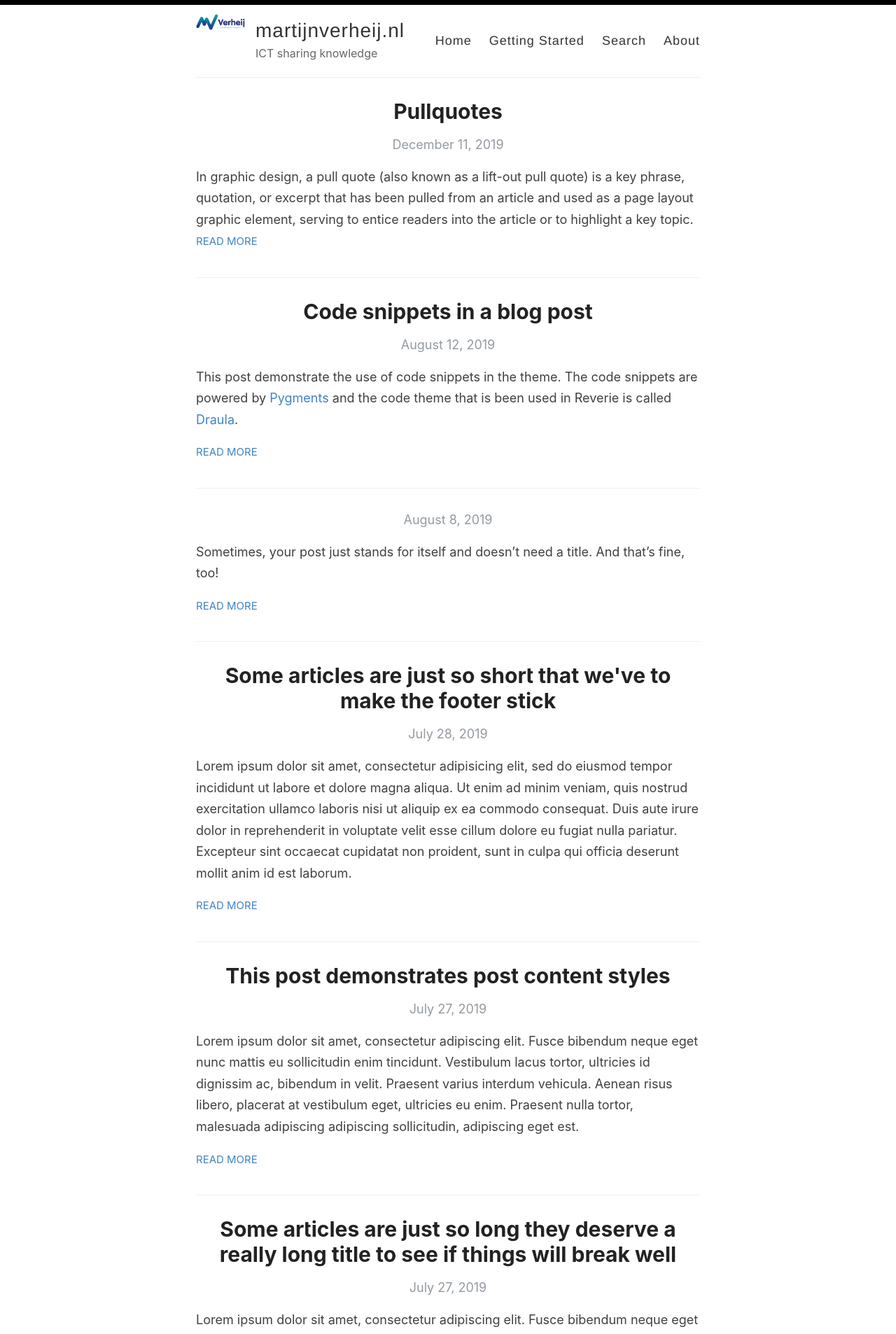
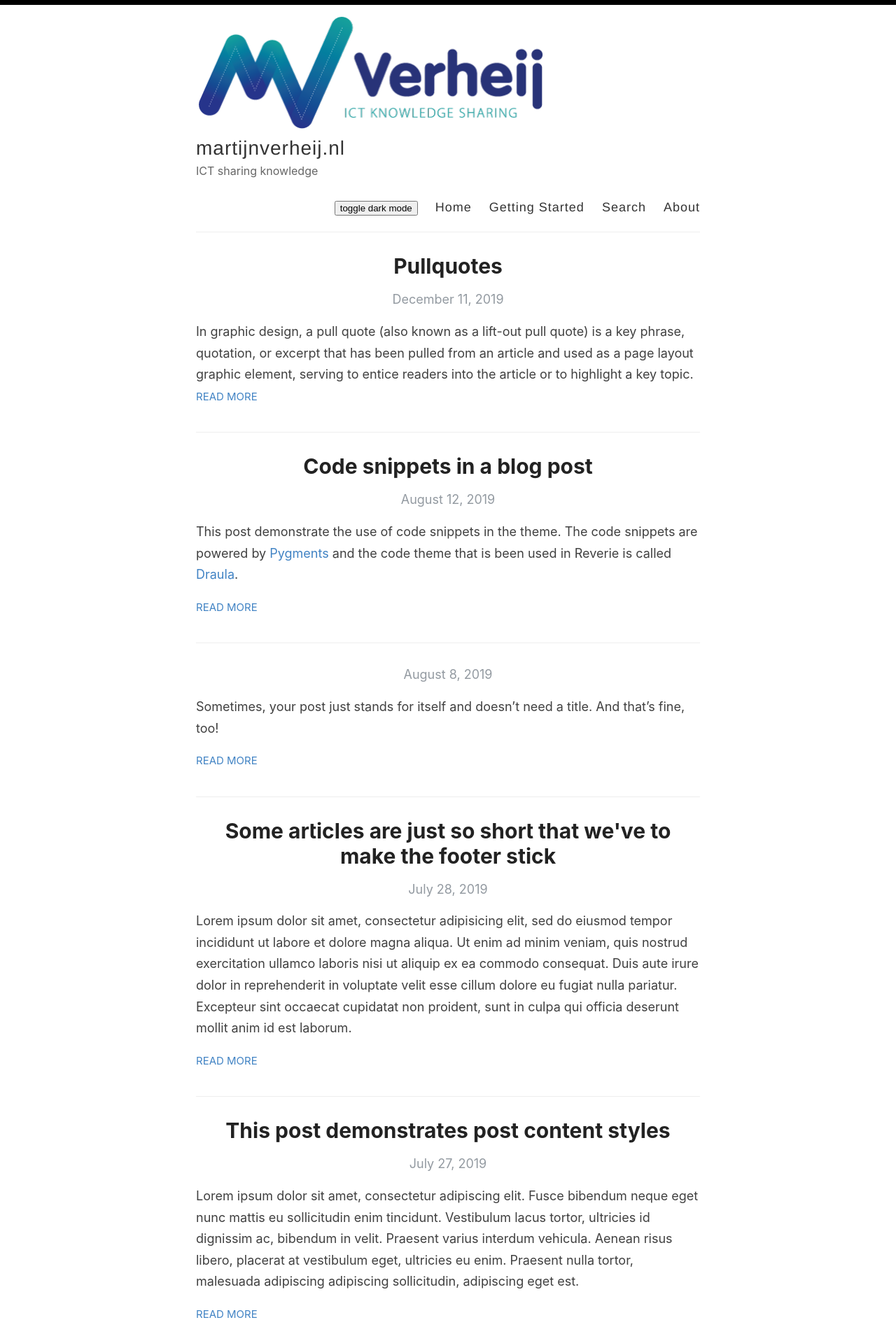
Before and after one commit to martijnverheij/martijnverheij.github.io, a Jekyll site: the page built from index.html, in a window 1280 px wide. Shown: the top 1906 px of the page at 70% size. Built offline with Jekyll 4.4.1, drawn with Linux system fonts in a browser that asks for light colours; the list of posts is cut into pages by our own code.

Commit message:
commit to master

```diff
--- a/_layouts/default.html
+++ b/_layouts/default.html
@@ -9,8 +9,10 @@
     <link rel="alternate" type="application/rss+xml" title="{{ site.name }} - {{ site.description }}" href="{{ site.baseurl }}/feed.xml" />
     <link rel="canonical" href="{{ site.url }}{{ page.url }}" />
 
+    <script type="text/javascript" src="/assets/style.js"></script>
+
     <meta name="theme-color" content="#000000">
-    <link rel="icon" type="image/png" sizes="32x32" href="{{ site.baseurl }}/images/favicon-32x32.png">
+    <link rel="icon" type="image/png" sizes="32x32" href="{{ site.baseurl }}/images/MV-favicon-32x32.png">
   </head>
 
   <body>
@@ -27,6 +29,7 @@
             </div>
 
             <nav>
+              <button type="button" onclick="toggleTheme()">toggle dark mode</button>
               <a href="{{ site.baseurl }}/">Home</a>
               <a href="{{ site.baseurl }}/getting-started">Getting Started</a>
               <a href="{{ site.baseurl }}/search">Search</a>
--- a/assets/style.scss
+++ b/assets/style.scss
@@ -18,6 +18,17 @@
 html {
   font-size: 100%;
   height: 100%;
+}
+
+// Poor man's dark mode
+// dev.to/pqina/poor-man-s-dark-mode-using-css-filter221n
+
+.dark-mode img {
+  filter: hue-rotate(180deg) invert(100%);
+}
+
+.dark-mode {
+  filter: invert(100%) hue-rotate(180deg);
 }
 
 body {
@@ -279,8 +290,8 @@
 
 .site-avatar {
   float: left;
-  width: 70px;
-  height: 70px;
+  width: 500px;
+  height: 168px;
   margin-right: 15px;
 
   @include mobile {
```
Also changed, not shown: images/MV-favicon-32x32.png (renamed from favicon.png).
